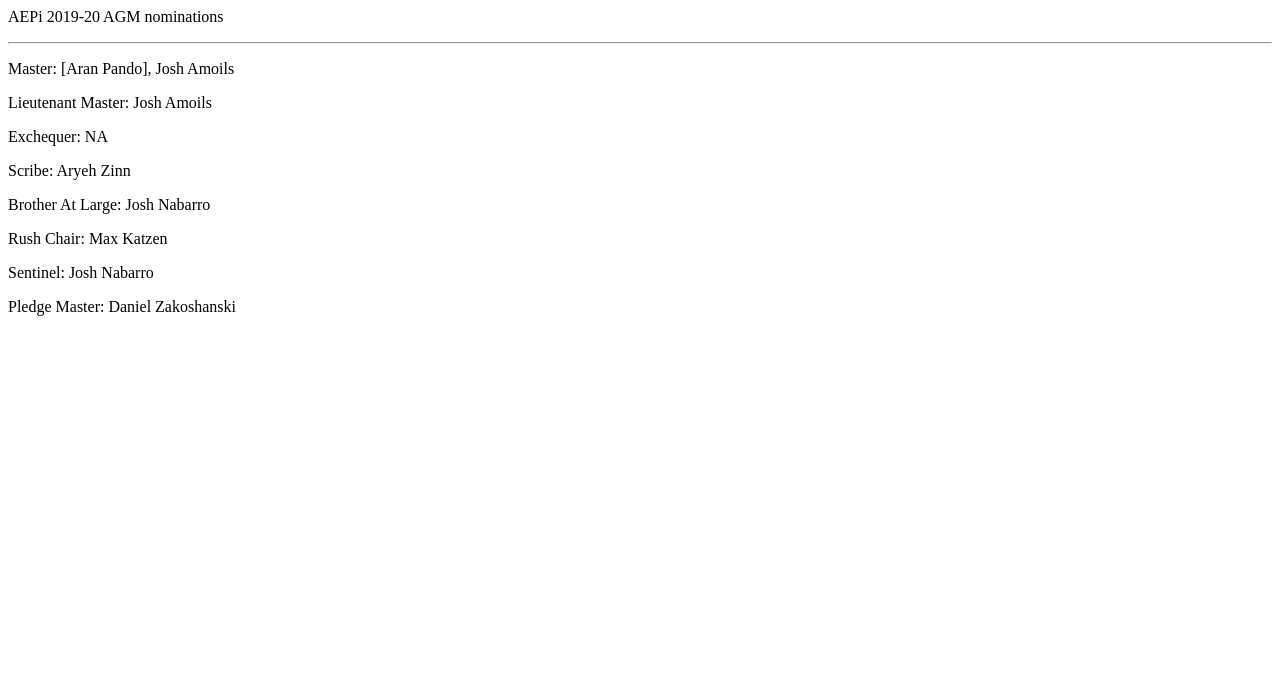
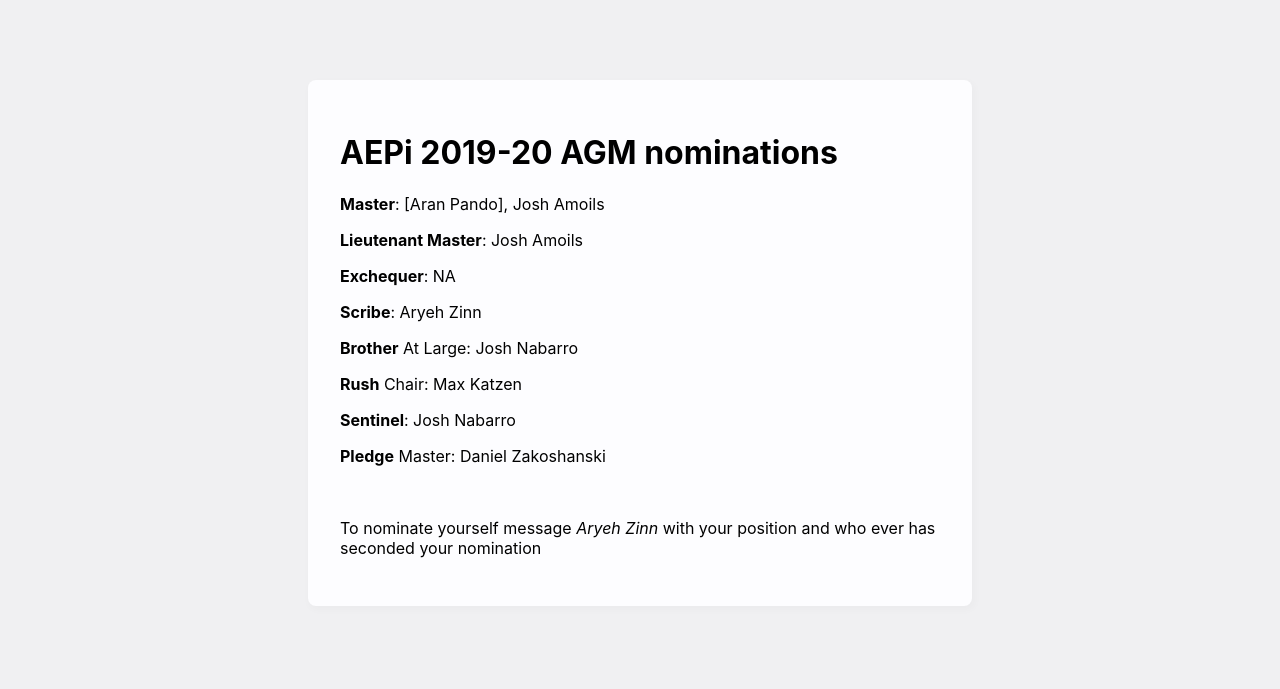
Before and after one commit to AranPando/AranPando.github.io, a plain HTML site: page index.html in a window 1280 px wide. Drawn offline with Linux system fonts and the light colour scheme.

Commit message:
took css from example.com

```diff
--- a/index.html
+++ b/index.html
@@ -1,11 +1,55 @@
-<p>AEPi 2019-20 AGM nominations</p>
-<hr>
+<!doctype html>
+<html>
+<head>
+    <title>AEPi Nominations 19</title>
 
-<p>Master: [Aran Pando], Josh Amoils</p>
-<p>Lieutenant Master: Josh Amoils</p>
-<p>Exchequer: NA</p>
-<p>Scribe: Aryeh Zinn</p>
-<p>Brother At Large: Josh Nabarro</p>
-<p>Rush Chair: Max Katzen</p>
-<p>Sentinel: Josh Nabarro</p>
-<p>Pledge Master: Daniel Zakoshanski</p>
+    <meta charset="utf-8" />
+    <meta http-equiv="Content-type" content="text/html; charset=utf-8" />
+    <meta name="viewport" content="width=device-width, initial-scale=1" />
+    <style type="text/css">
+    body {
+        background-color: #f0f0f2;
+        margin: 0;
+        padding: 0;
+        font-family: -apple-system, system-ui, BlinkMacSystemFont, "Segoe UI", "Open Sans", "Helvetica Neue", Helvetica, Arial, sans-serif;
+
+    }
+    div {
+        width: 600px;
+        margin: 5em auto;
+        padding: 2em;
+        background-color: #fdfdff;
+        border-radius: 0.5em;
+        box-shadow: 2px 3px 7px 2px rgba(0,0,0,0.02);
+    }
+    a:link, a:visited {
+        color: #38488f;
+        text-decoration: none;
+    }
+    @media (max-width: 700px) {
+        div {
+            margin: 0 auto;
+            width: auto;
+        }
+    }
+    </style>
+</head>
+
+<body>
+<div>
+    <h1>AEPi 2019-20 AGM nominations</h1>
+    <p><b>Master</b>: [Aran Pando], Josh Amoils
+	<p><b>Lieutenant Master</b>: Josh Amoils</p>
+	<p><b>Exchequer</b>: NA</p>
+	<p><b>Scribe</b>: Aryeh Zinn</p>
+	<p><b>Brother</b> At Large: Josh Nabarro</p>
+	<p><b>Rush</b> Chair: Max Katzen</p>
+	<p><b>Sentinel</b>: Josh Nabarro</p>
+	<p><b>Pledge</b> Master: Daniel Zakoshanski</p>
+
+	<br>
+
+	<p>To nominate yourself message <i>Aryeh Zinn</i> with your position and who ever has seconded your nomination</p>
+</div>
+</body>
+</html>
```
